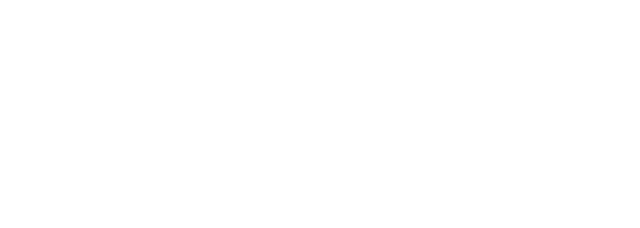
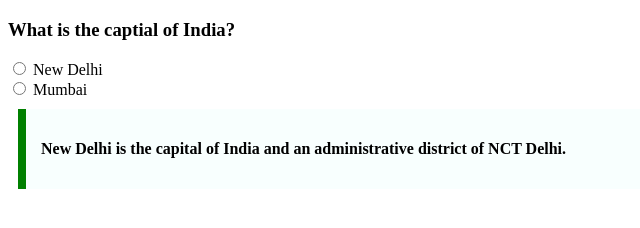
Before and after one commit to acciojob/trivia-Muniraattar3, a website: page main.html in a window 1280 px wide. Shown: the whole page, without its empty margins (0-640 px from the left). Drawn offline with Linux system fonts and the light colour scheme.

Commit message:
created a submission

```diff
--- a/main.html
+++ b/main.html
@@ -8,6 +8,10 @@
 
 <body>
 	<!-- the entire body must be written by student -->
+	<h3 class="que">What is the captial of India?</h3>
+	<input id="que" type="radio"> New Delhi <br>
+	<input id="que" type="radio"> Mumbai
+	<blockquote><p>New Delhi is the capital of India and an administrative district of NCT Delhi.</p></blockquote>
     <script type="text/javascript" src="./script.js">
 </script>
 
--- a/styles.css
+++ b/styles.css
@@ -1,2 +1,14 @@
 
 /* Your CSS Code here. */
+blockquote{
+	max-width: 600px;
+	margin:10px;
+	padding:15px;
+	border-left: 8px solid;
+	color:green;
+	background-color: #f8fffe;
+	font-weight:bold;
+}
+p{
+	color:black;
+}
```
